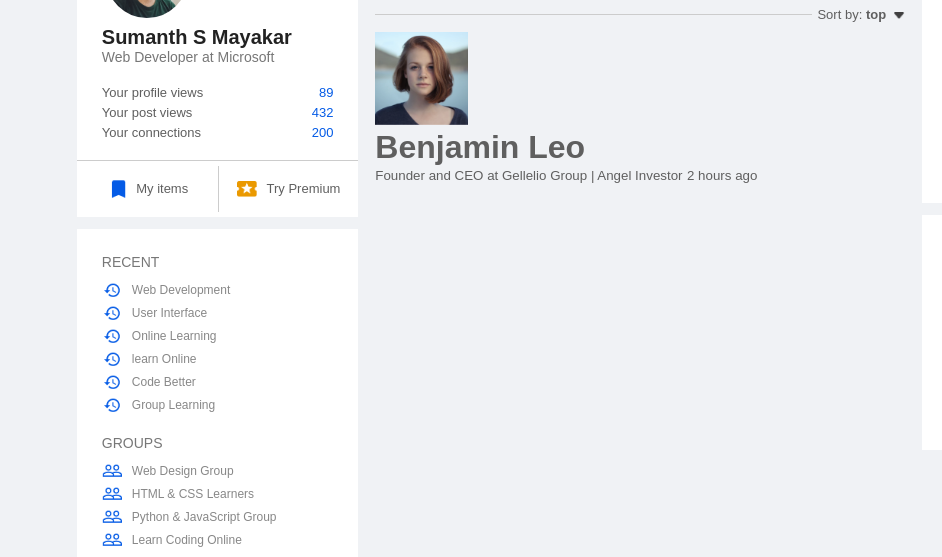
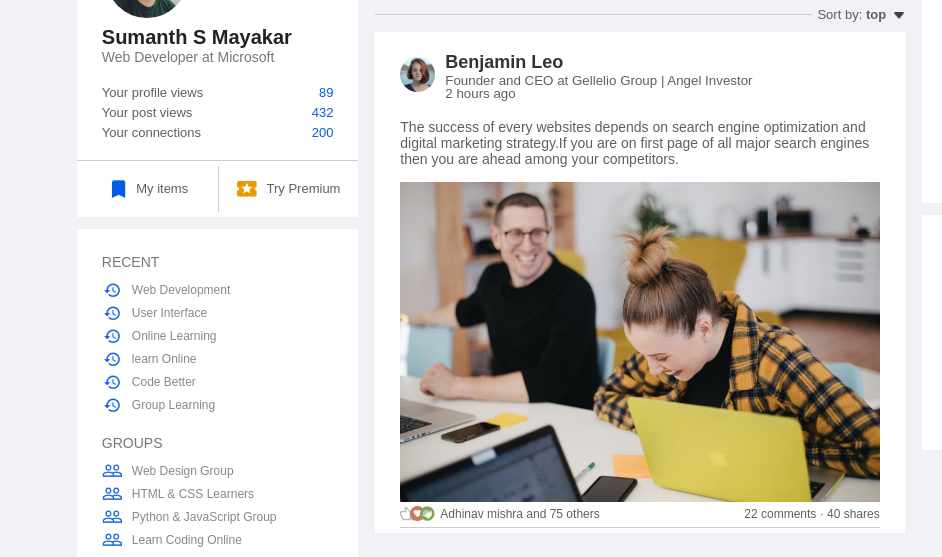
Before and after one commit to SumanthSMayakar/LinkedIn-Clone, a plain HTML site: page index.html in a window 1280 px wide. Shown: the part 183-740 px from the top of the page, 0-942 px from the left. Drawn offline with Linux system fonts and the light colour scheme.

Commit message:
middle content progress

```diff
--- a/assets/css/style.css
+++ b/assets/css/style.css
@@ -379,3 +379,52 @@ a{
     margin-left: 3px;
 
 }
+.post{
+    background: #fff;
+    padding: 20px 25px 5px;
+    margin: 5px 0 15px;
+}
+.post-author{
+    display: flex;
+    align-items: flex-start;
+    margin-bottom: 20px;
+}
+.post-author img{
+    width: 35px;
+    border-radius: 50%;
+    margin-right: 10px;
+    margin-top: 5px;
+}
+.post-author h1{
+    font-size: 18px;
+    font-weight: 600;
+    color: #333;
+}
+.post-author small{
+    display: block;
+    margin-bottom: -2px;
+}
+.post p{
+    font-size: 14px;
+    margin-bottom: 15px;
+}
+.post-stats{
+    display: flex;
+    flex-wrap: wrap;
+    align-items: center;
+    justify-content: space-between;
+    font-size: 12px;
+    border-bottom: 1px solid #ccc;
+    padding-bottom: 6px;
+}
+.post-stats div{
+    display: flex;
+    align-items: center;
+}
+.post-stats img{
+    width: 15px;
+    margin-right: -5px;
+}
+.liked-users{
+    margin-left: 10px;
+}
--- a/index.html
+++ b/index.html
@@ -112,6 +112,20 @@
                         <small>2 hours ago</small>
                     </div>
                 </div>
+                <p>The success of every websites depends on search engine optimization and digital marketing strategy.If you are on first page of all major search engines then you are ahead among your competitors.</p>
+                <img src="./assets/images/post-image-1.png" alt="" width="100%">
+
+                <div class="post-stats">
+                    <div>
+                        <img src="./assets/images/thumbsup.png" alt="">
+                        <img src="./assets/images/love.png" alt="">
+                        <img src="./assets/images/clap.png" alt="">
+                        <span class="liked-users">Adhinav mishra and 75 others</span>
+                    </div>
+                    <div>
+                        <span>22 comments &middot; 40 shares</span>
+                    </div>
+                </div>
             </div>
         </div>
 
```
Also changed, not shown: 2 other files.
